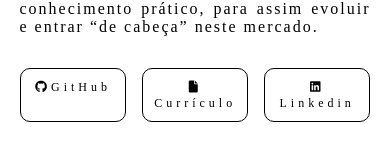
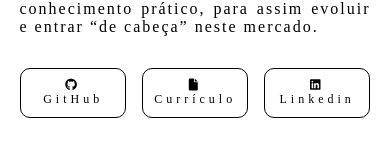
Before and after one commit to diegoflausino45/Portifolio, a website: page index.html in a window 390 px wide. Shown: the part 564-728 px from the top of the page. Drawn offline with nearby package versions, Linux system fonts and the light colour scheme; files that its build step writes are made by us from their sources.

Commit message:
commit botoes

```diff
--- a/index.html
+++ b/index.html
@@ -50,9 +50,9 @@
                 <p class="md:mt-0 mt-12 md:text-start text-justify">Sou um estudante apaixonado por tecnologia, atualmente, aluno do 5° semestre de Análise e Desenvolvimento de Sistemas. E tenho o sonho de viver dessa área. Por isso estou em busca de conhecimento prático, para assim evoluir e entrar “de cabeça” neste mercado.</p>
 
                 <div id="botoes" class="mt-8 flex md:justify-start justify-center gap-4 text-center text-xs md:text-xl">
-                    <a class="btn w-28 md:w-40" href="https://github.com/diegoflausino45" target="_blank" data-aos="zoom-in" data-aos-duration="250" data-aos-delay="200"><i class="fa-brands fa-github"></i>GitHub</a>
-                    <a class="btn w-28 md:w-40" href="/assets/Currículo.pdf" target="_blank" data-aos="zoom-in" data-aos-duration="250" data-aos-delay="350"><i class="fa-solid fa-file" aria-hidden="true"></i>Currículo</a>
-                    <a class="btn w-28 md:w-40" href="https://www.linkedin.com/in/diego-flausino/" target="_blank" data-aos="zoom-in" data-aos-duration="250" data-aos-delay="500"><i class="fa-brands fa-linkedin" aria-hidden="true"></i>Linkedin</a>
+                    <a class="btn w-28 md:w-40" href="https://github.com/diegoflausino45" target="_blank" data-aos="zoom-in" data-aos-duration="250" data-aos-delay="200"><i class="fa-brands fa-github block md:inline-block"></i>GitHub</a>
+                    <a class="btn w-28 md:w-40" href="/assets/Currículo.pdf" target="_blank" data-aos="zoom-in" data-aos-duration="250" data-aos-delay="350"><i class="fa-solid fa-file block md:inline-block" aria-hidden="true"></i>Currículo</a>
+                    <a class="btn w-28 md:w-40" href="https://www.linkedin.com/in/diego-flausino/" target="_blank" data-aos="zoom-in" data-aos-duration="250" data-aos-delay="500"><i class="fa-brands fa-linkedin block md:inline-block" aria-hidden="true"></i>Linkedin</a>
                 </div>
             </div>
         </div>
```
